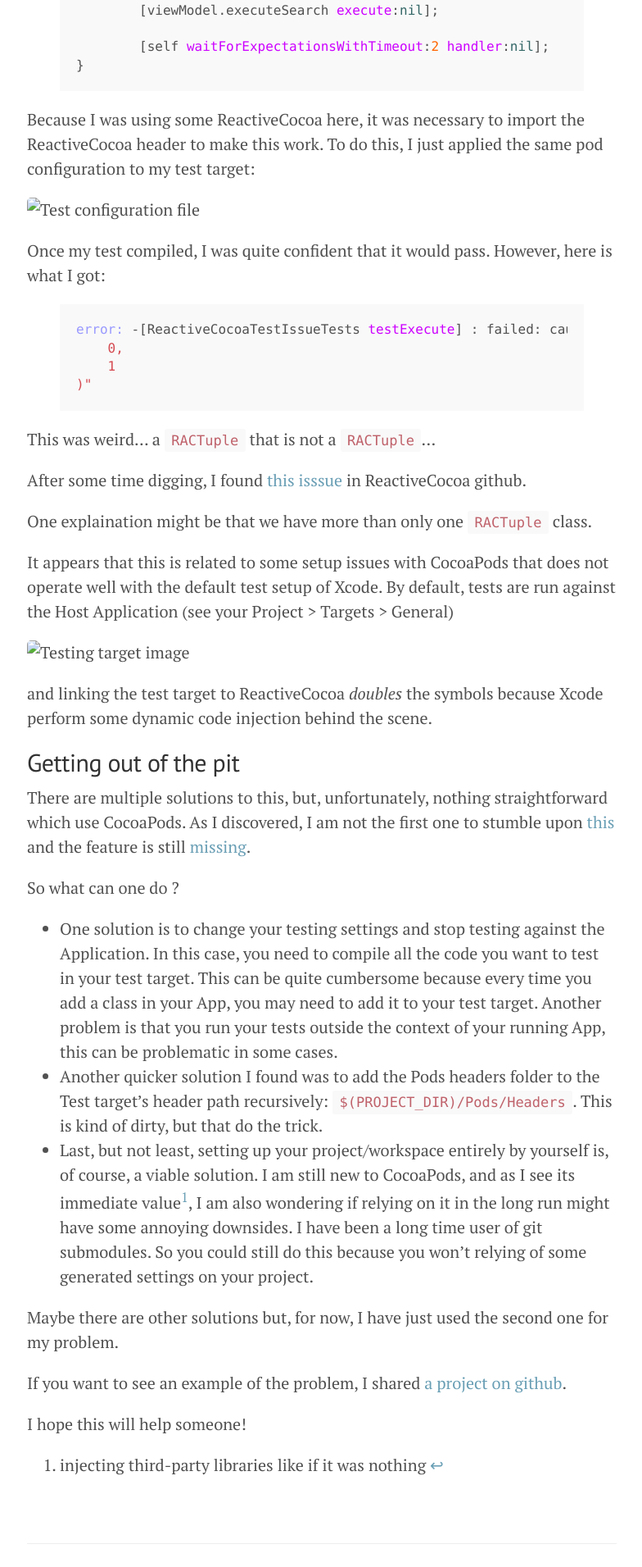
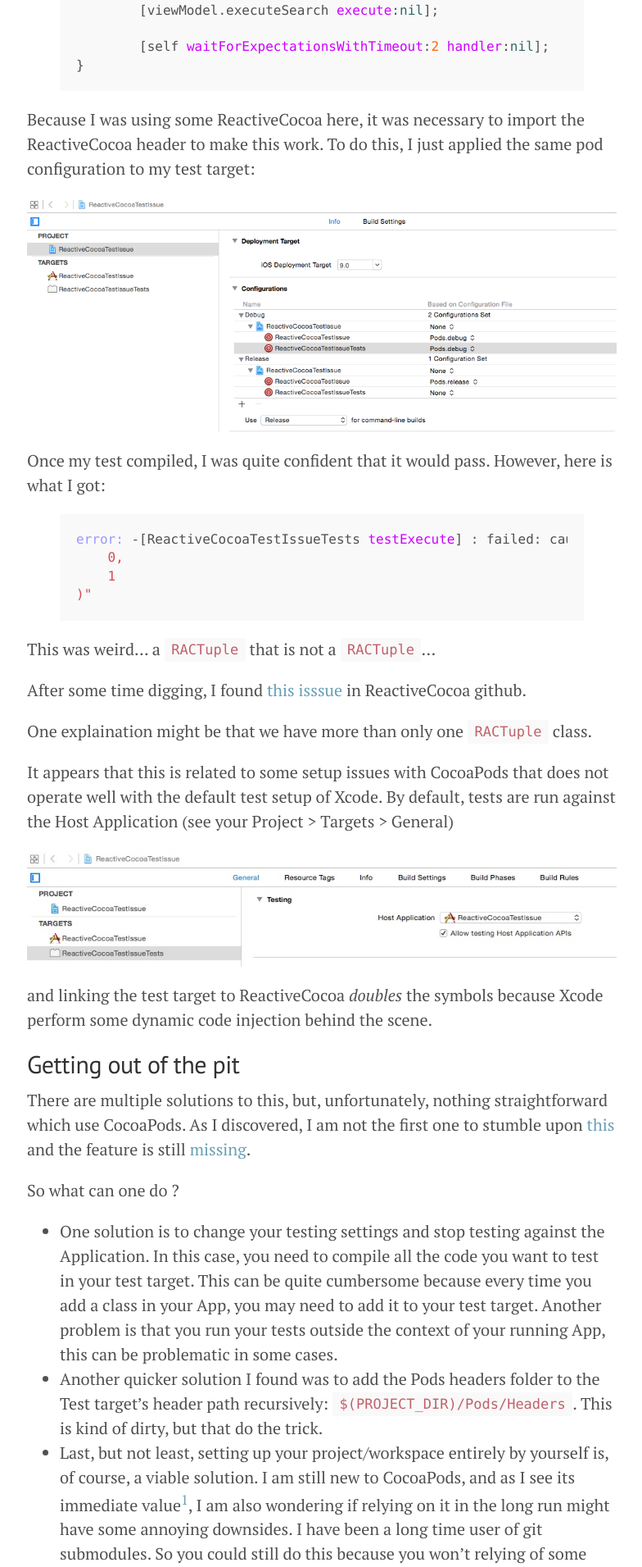
Before and after one commit to Liquidsoul/code-craftsman.fr, a Jekyll site: the page built from _posts/2015-08-11-Testing-Reactive-Cocoa-App-that-use-CocoaPods.md, in a window 1280 px wide. Shown: the part 922-2833 px from the top of the page at 82% size, without its empty margins (247-1031 px from the left). Built offline with Jekyll 4.4.1, drawn with Linux system fonts in a browser that asks for light colours; nearby versions of some CDN libraries.

Commit message:
Fix image links in latest post

```diff
--- a/_posts/2015-08-11-Testing-Reactive-Cocoa-App-that-use-CocoaPods.md
+++ b/_posts/2015-08-11-Testing-Reactive-Cocoa-App-that-use-CocoaPods.md
@@ -33,7 +33,7 @@
 
 Because I was using some ReactiveCocoa here, it was necessary to import the ReactiveCocoa header to make this work. To do this, I just applied the same pod configuration to my test target:
 
-![Test configuration file](public/images/RAC_Issue/TestConfigurationFile.png)
+![Test configuration file](/public/images/RAC_Issue/TestConfigurationFile.png)
 
 Once my test compiled, I was quite confident that it would pass. However, here is what I got:
 
@@ -53,7 +53,7 @@
 It appears that this is related to some setup issues with CocoaPods that does not operate well with the default test setup of Xcode.
 By default, tests are run against the Host Application (see your Project > Targets > General)
 
-![Testing target image](public/images/RAC_Issue/TestingDefaultSetup.jpg)
+![Testing target image](/public/images/RAC_Issue/TestingDefaultSetup.jpg)
 
 and linking the test target to ReactiveCocoa *doubles* the symbols because Xcode perform some dynamic code injection behind the scene.
 
```
